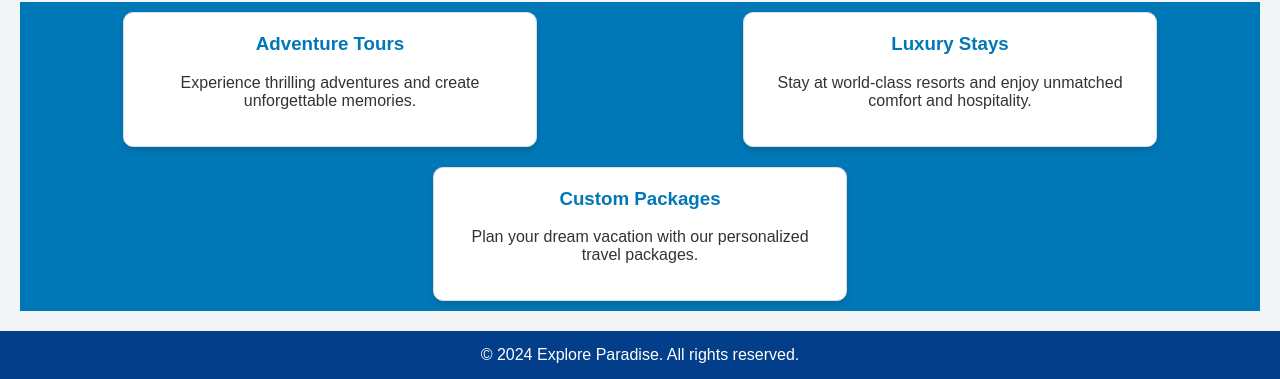
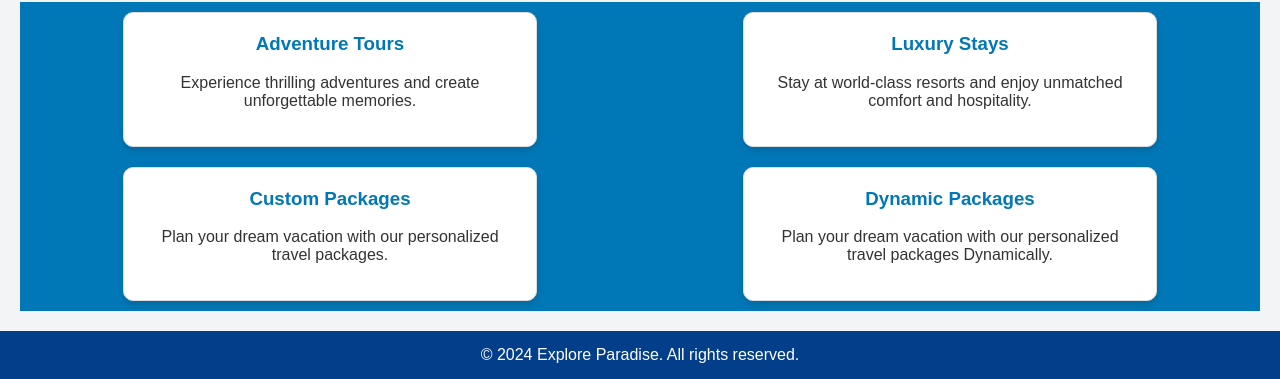
Before and after one commit to nipundilhan/Test-Deploy, a plain HTML site: page index.html in a window 1280 px wide. Shown: the part 635-1014 px from the top of the page. Drawn offline with Linux system fonts and the light colour scheme.

Commit message:
change commited

```diff
--- a/index.html
+++ b/index.html
@@ -112,6 +112,10 @@
             <h3>Custom Packages</h3>
             <p>Plan your dream vacation with our personalized travel packages.</p>
         </div>
+        <div class="service">
+            <h3>Dynamic Packages</h3>
+            <p>Plan your dream vacation with our personalized travel packages Dynamically.</p>
+        </div>
     </section>
 
     <footer>
```
